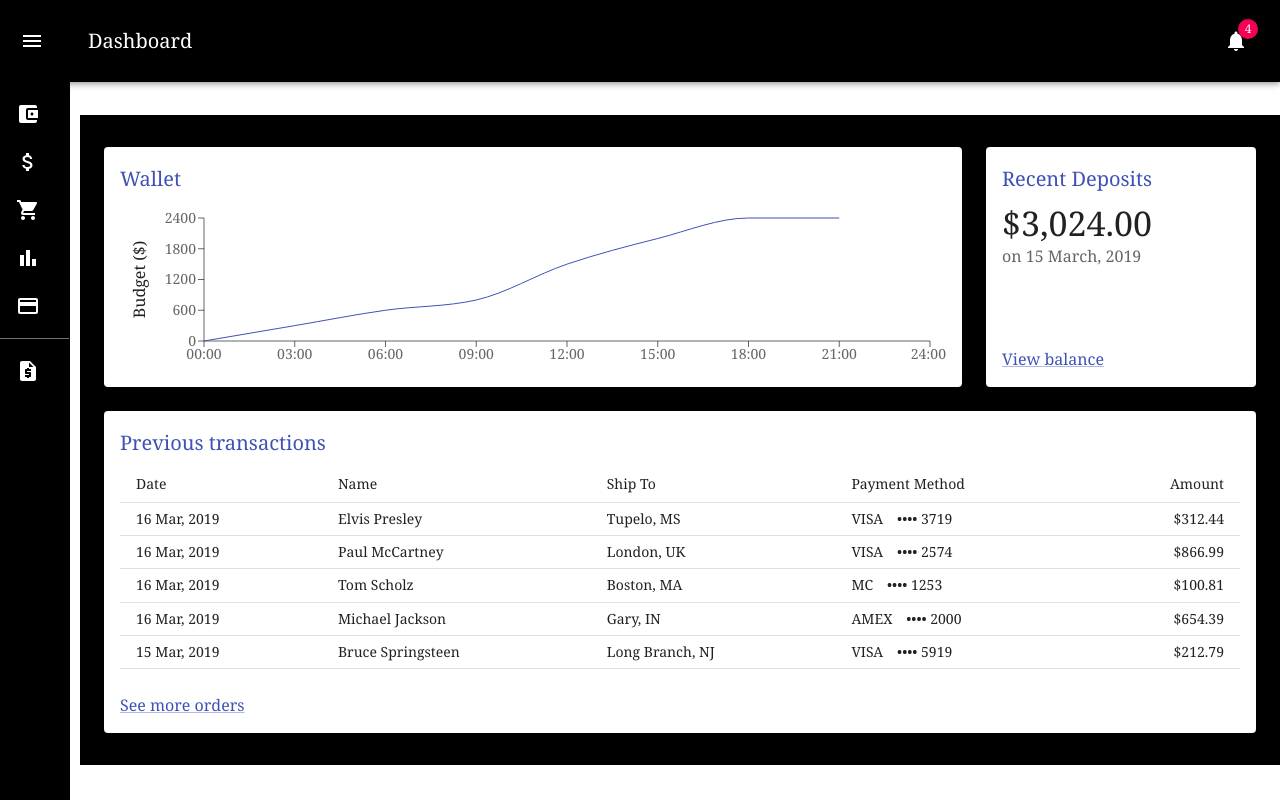
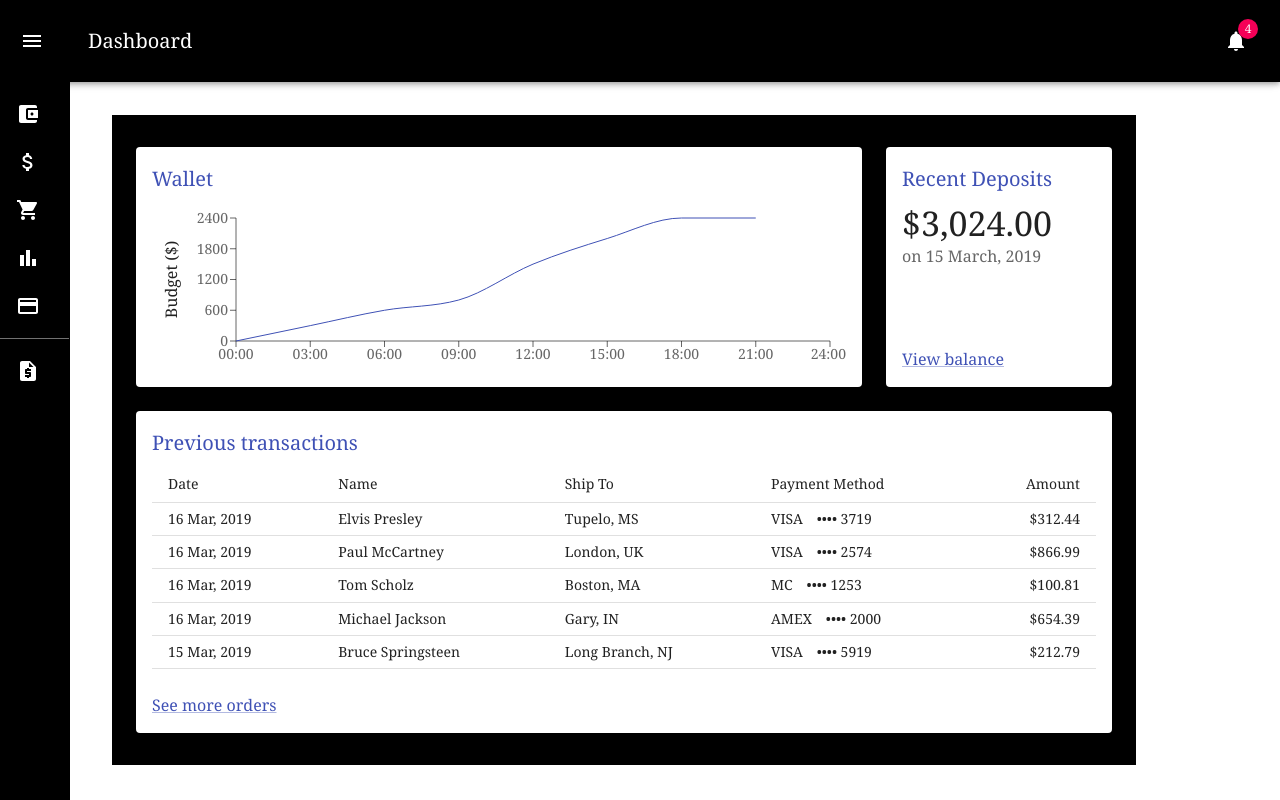
Before and after one commit to DanyIo/Code-Crusaders-Test_Task, a React (Create React App) app: page / in a window 1280 px wide. Built offline with nearby package versions, Linux system fonts and the light colour scheme.

Commit message:
change wallet width property

```diff
--- a/src/components/Header/Header.tsx
+++ b/src/components/Header/Header.tsx
@@ -17,7 +17,7 @@ import { mainListItems, secondaryListItems } from "./ListItems/ListItems";
 
 import { useState } from "react";
 
-const drawerWidth: number = 240;
+const drawerWidth: number = 210;
 
 interface AppBarProps extends MuiAppBarProps {
   open?: boolean;
--- a/src/pages/Wallet/Wallet.tsx
+++ b/src/pages/Wallet/Wallet.tsx
@@ -29,10 +29,11 @@ export const Wallet = () => {
       <Box
         sx={{
           flexGrow: 1,
+          width:"80%",
           backgroundColor: "black",
           overflow: "auto",
-          marginTop:10,
-          marginLeft:10
+          marginTop: 10,
+          marginLeft: 14,
         }}
       >
         {/*<Toolbar />*/}
```
